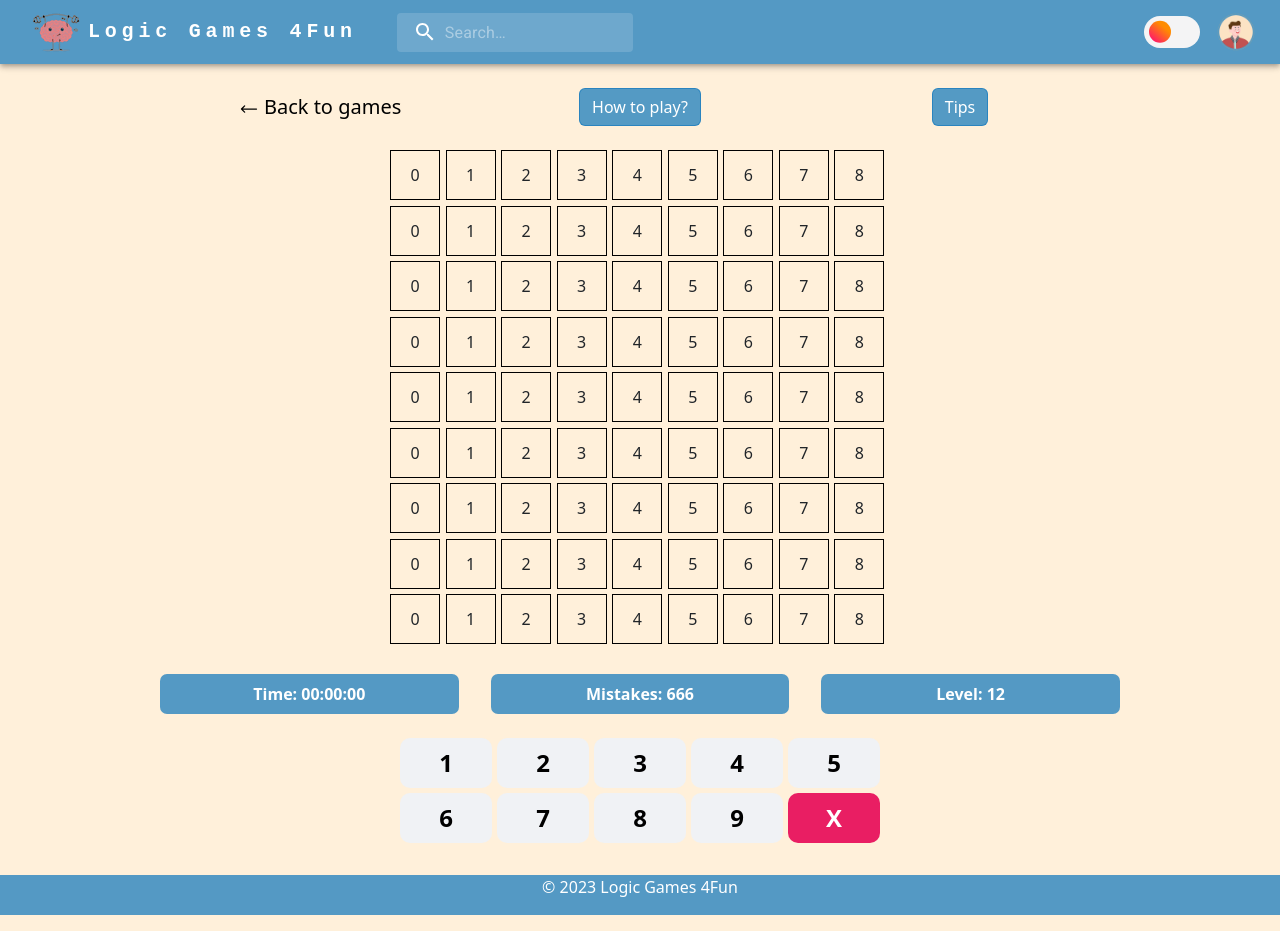
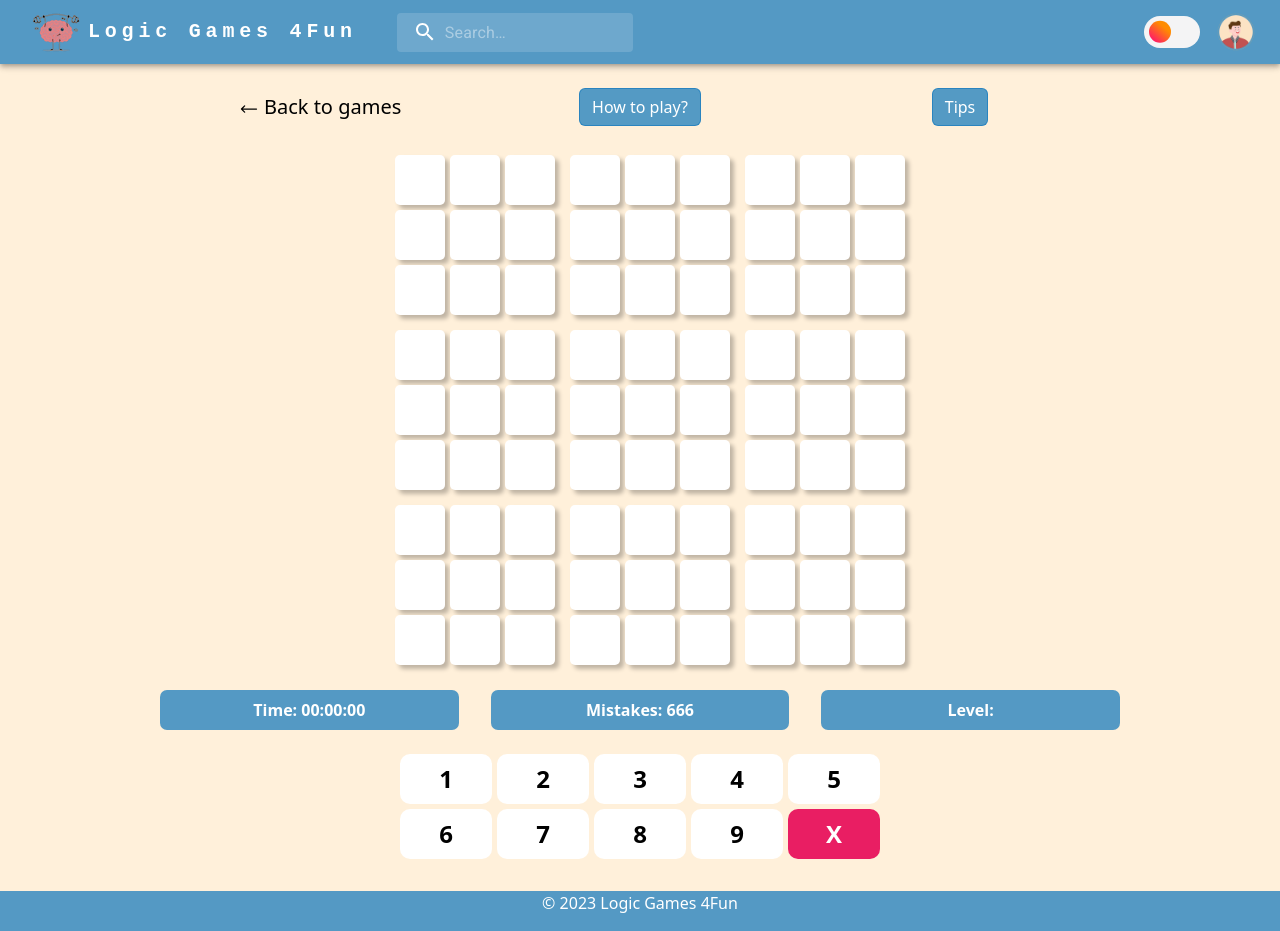
Before and after one commit to jklis2/Logic_Games_4Fun, a React (Create React App) app in the folder LogicGames4Fun/Client/: page /games/sudoku in a window 1280 px wide. Built offline with nearby package versions, Linux system fonts and the light colour scheme.

Commit message:
Level select

```diff
--- a/LogicGames4Fun/Client/src/Component/AboutUs/AboutUsForm.jsx
+++ b/LogicGames4Fun/Client/src/Component/AboutUs/AboutUsForm.jsx
@@ -1,6 +1,7 @@
 import React from "react";
 import styles from "./AboutUsForm.module.scss";
 import "../UI/Button/Button.scss";
+import { Link } from "react-router-dom";
 
 export const AboutUsForm = () => {
   return (
@@ -28,9 +29,9 @@ export const AboutUsForm = () => {
           the rest is history.
         </div>
         <div className={styles["contact-buttons"]}>
-          <a href="/Home">
+          <Link to="/Home">
             <button className="m-3 button-light">Back to home</button>
-          </a>
+          </Link>
         </div>
       </div>
     </div>
--- a/LogicGames4Fun/Client/src/Component/Contact/ContactForm.jsx
+++ b/LogicGames4Fun/Client/src/Component/Contact/ContactForm.jsx
@@ -1,6 +1,7 @@
 import React from "react";
 import styles from "./ContactForm.module.scss";
 import "../UI/Button/Button.scss";
+import { Link } from "react-router-dom";
 
 export const ContactForm = () => {
   return (
@@ -38,9 +39,9 @@ export const ContactForm = () => {
             </div>
           </div>
           <div className={styles["contact-buttons"]}>
-            <a href="/Home">
+            <Link to="/Home">
               <button className="button-light">Back to home</button>
-            </a>
+            </Link>
             <span>
               <button className="button-light">Send message</button>
             </span>
--- a/LogicGames4Fun/Client/src/Component/Dashboard/DashboardForm.jsx
+++ b/LogicGames4Fun/Client/src/Component/Dashboard/DashboardForm.jsx
@@ -4,9 +4,22 @@ import { Navbar } from "../Navbar/Navbar";
 import { Fab } from "@mui/material";
 import DashboardFooter from "./DashboardFooter";
 import Carousel from "react-bootstrap/Carousel";
+import { useNavigate } from "react-router-dom";
+import { useDispatch } from "react-redux"
+import { sudokuActions } from "../../Redux/sudoku-slice";
 
 export const DashboardForm = () => {
-  const generateLevels = function (minLevel, maxLevel) {
+  const dispatch = useDispatch();
+  const navigate = useNavigate();
+
+  //If level not exists redirect to dashboard
+
+  const runGame = (lvl) => {
+    dispatch(sudokuActions.selectLevel({lvl}))
+    navigate('/games/sudoku')
+  }
+
+  const generateLevels = function (minLevel, maxLevel, game) {
     const levels = [];
     for (let lvl = minLevel; lvl < maxLevel; lvl++) {
       levels.push(
@@ -20,7 +33,8 @@ export const DashboardForm = () => {
           }}
           aria-label="add"
         >
-          {lvl}
+
+          <span onClick={() => runGame(lvl)}>{lvl}</span>
         </Fab>
       );
     }
@@ -55,7 +69,7 @@ export const DashboardForm = () => {
                   <div>
                     <h2>Easy levels</h2>
                   </div>
-                  <div>{generateLevels(1, 26)}</div>
+                  <div>{generateLevels(1, 26, 'sudoku')}</div>
                 </div>
               </Carousel.Item>
 
@@ -64,7 +78,7 @@ export const DashboardForm = () => {
                   <div>
                     <h2>Medium levels</h2>
                   </div>
-                  <div>{generateLevels(26, 51)}</div>
+                  <div>{generateLevels(26, 51, 'sudoku')}</div>
                 </div>
               </Carousel.Item>
 
@@ -73,7 +87,7 @@ export const DashboardForm = () => {
                   <div>
                     <h2>Hard levels</h2>
                   </div>
-                  <div>{generateLevels(51, 76)}</div>
+                  <div>{generateLevels(51, 76, 'sudoku')}</div>
                 </div>
               </Carousel.Item>
             </Carousel>
--- a/LogicGames4Fun/Client/src/Component/Games/Sudoku/SudokuGame.jsx
+++ b/LogicGames4Fun/Client/src/Component/Games/Sudoku/SudokuGame.jsx
@@ -6,6 +6,7 @@ import Popover from "react-bootstrap/Popover";
 import { Link } from "react-router-dom";
 import { HiArrowLongLeft } from "react-icons/hi2";
 import Box from "@mui/material/Box";
+import { useSelector } from "react-redux";
 
 const howToPlayPop = (
   <Popover id="popover-basic">
@@ -48,19 +49,30 @@ const tipsPop = (
 );
 
 export const SudokuGame = () => {
+  const level = useSelector((state) => state.sudoku.level)
+
   const generateFields = () => {
     const cellsSet = [];
     for (let i = 0; i < 9; i++) {
       let cells = [];
       for (let j = 0; j < 9; j++) {
         cells.push(
-          <div key={j} className={styles.cell}>
-            {j}
+          <div
+            key={j}
+            className={styles.cell}
+            style={{
+              marginRight: j === 2 || j === 5 ? "10px" : "0px",
+              marginBottom: (i === 2 || i === 5) ? "10px" : "0px"
+            }}
+            contentEditable={true}
+          >
+
           </div>
         );
       }
       cellsSet.push(cells);
     }
+
     return cellsSet;
   };
 
@@ -132,7 +144,7 @@ export const SudokuGame = () => {
                 fontWeight: "bold",
               }}
             >
-              Level: 12
+              Level: {level}
             </Box>
           </div>
           <div className={styles["sudoku-keyboard-container"]}>
--- a/LogicGames4Fun/Client/src/Component/Games/Sudoku/SudokuGame.module.scss
+++ b/LogicGames4Fun/Client/src/Component/Games/Sudoku/SudokuGame.module.scss
@@ -63,7 +63,7 @@
 .sudoku-game-info {
   @include gridCenter();
   grid-gap: 2rem;
-  margin-top: 1.5rem;
+  margin-top: 2.5rem;
 }
 
 .sudoku-keyboard-container {
@@ -79,11 +79,26 @@
   width: 50%;
 
   .number {
-    @include keys(#000, #f0f2f5);
+    // @include keys(#000, #f0f2f5);
+    @include keys(#000, #fff);
+
+    &:hover{
+      scale: 1.05;
+      background-color: #c2c2c2;
+      color: #000;
+      transition: 300ms;
+    }
   }
 
   .delete {
     @include keys(#fff, #e91e63);
+
+    &:hover{
+      scale: 1.05;
+      background-color:#ff0162;
+      color: #fff;
+      transition: 300ms;
+    }
   }
 }
 
@@ -106,9 +121,21 @@
   text-align: center;
 
   .cell {
-    border: 1px solid black;
+    box-shadow: 4px 4px 4px 0px rgba(0, 0, 0, 0.25);
+    border-radius: 5px;
+    background-color: #fff;
+    font-weight: bold;
+    font-size: 18px;
+    margin: 5px;
     width: 50px;
     height: 50px;
     @include center();
+
+    &:hover{
+      scale: 1.10;
+      background-color: rgba(29, 125, 189, 0.753);
+      color: white;
+      transition: 300ms;
+    }
   }
 }
--- a/LogicGames4Fun/Client/src/Component/Home/HomeForm.jsx
+++ b/LogicGames4Fun/Client/src/Component/Home/HomeForm.jsx
@@ -4,6 +4,7 @@ import Nav from "react-bootstrap/Nav";
 import Navbar from "react-bootstrap/Navbar";
 import styles from "./HomeForm.module.scss";
 import '../UI/Button/Button.scss'
+import { Link } from "react-router-dom";
 
 export const HomeForm = () => {
   return (
@@ -22,11 +23,11 @@ export const HomeForm = () => {
           <Navbar.Toggle aria-controls="basic-navbar-nav" />
           <Navbar.Collapse id="basic-navbar-nav">
             <Nav className="ms-auto">
-              <Nav.Link href="/Home">Home</Nav.Link>
-              <Nav.Link href="#link">Dashboard</Nav.Link>
-              <Nav.Link href="#link">Login</Nav.Link>
-              <Nav.Link href="#link">About Us</Nav.Link>
-              <Nav.Link href="#link">Contact</Nav.Link>
+              <Nav.Link as={Link} to="/Home">Home</Nav.Link>
+              <Nav.Link as={Link} to="/dashboard">Dashboard</Nav.Link>
+              <Nav.Link as={Link} to="/login">Login</Nav.Link>
+              <Nav.Link as={Link} to="/aboutus">About Us</Nav.Link>
+              <Nav.Link as={Link} to="/contact">Contact</Nav.Link>
             </Nav>
           </Navbar.Collapse>
         </Container>
@@ -44,9 +45,9 @@ export const HomeForm = () => {
               games will be adapted to people of all ages, through different
               levels of difficulty.
             </p>
-            <a href="/Login">
+            <Link to="/Login">
               <button className="button-light">Get started</button>
-            </a>
+            </Link>
           </div>
         </div>
 
--- a/LogicGames4Fun/Client/src/Component/Navbar/Navbar.jsx
+++ b/LogicGames4Fun/Client/src/Component/Navbar/Navbar.jsx
@@ -16,6 +16,7 @@ import { styled, alpha } from "@mui/material/styles";
 import InputBase from "@mui/material/InputBase";
 import SearchIcon from "@mui/icons-material/Search";
 import { SwitchThemeForm } from "../UI/SwitchTheme/SwitchTheme";
+import { Link } from "react-router-dom";
 
 export const Navbar = () => {
   const settings = [
@@ -173,10 +174,10 @@ export const Navbar = () => {
                 >
                   {settings.map((setting) => (
                     <MenuItem key={setting} onClick={handleCloseUserMenu}>
-                      <a href={`/${setting.slice(2).replaceAll(" ", "")}`}>
+                      <Link style={{textDecoration: 'none', color: 'black'}} to={`/${setting.slice(2).replaceAll(" ", "")}`}>
                         {" "}
                         {setting}
-                      </a>
+                      </Link>
                     </MenuItem>
                   ))}
                 </Menu>
--- a/LogicGames4Fun/Client/src/Redux/index.js
+++ b/LogicGames4Fun/Client/src/Redux/index.js
@@ -1,9 +1,11 @@
 import {configureStore } from "@reduxjs/toolkit";
 import authReducer from './auth-slice'
+import sudokuReducer from './sudoku-slice'
 
 const store = configureStore({
     reducer: {
-        auth: authReducer
+        auth: authReducer,
+        sudoku: sudokuReducer
     }
 })
 
--- /dev/null
+++ b/LogicGames4Fun/Client/src/Redux/sudoku-slice.js
@@ -0,0 +1,20 @@
+import { createSlice } from "@reduxjs/toolkit";
+
+const initialSudokuState = {
+    level: undefined
+}
+
+const sudokuSlice = createSlice({
+    name: "sudoku",
+    initialState: initialSudokuState,
+
+    reducers: {
+        selectLevel(state, action) {
+            const {lvl} = action.payload;
+            state.level = lvl;
+        }
+    }
+})
+
+export default sudokuSlice.reducer;
+export const sudokuActions = sudokuSlice.actions;
```
